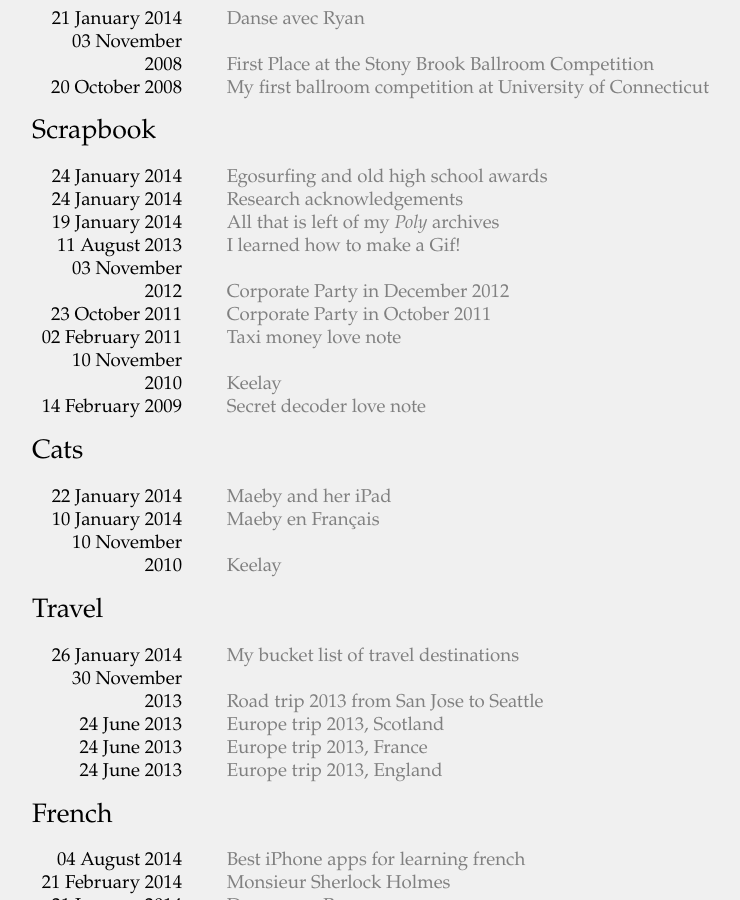
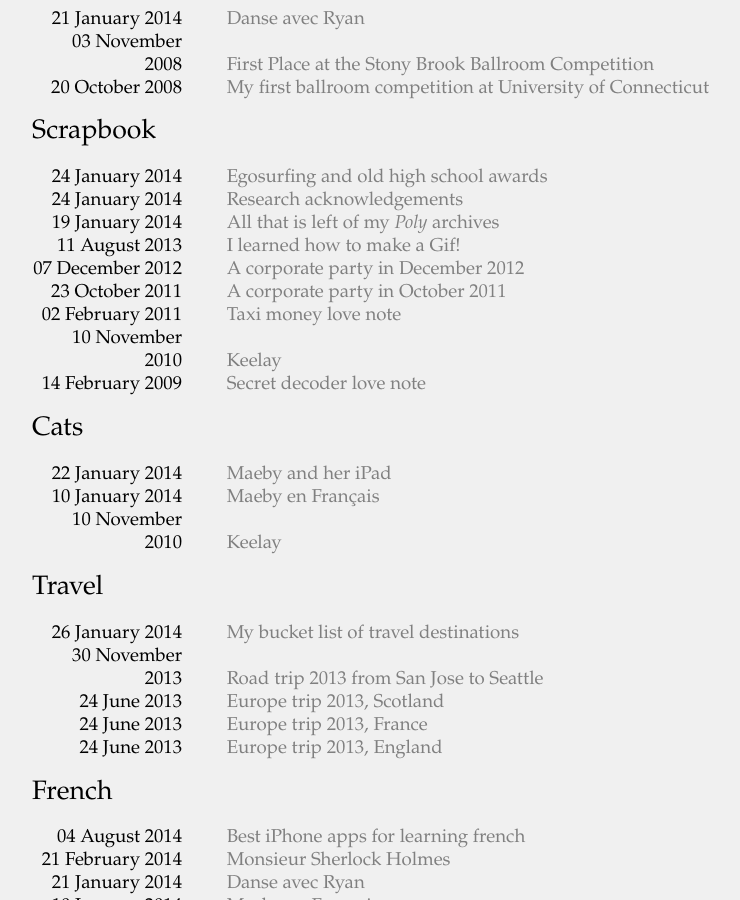
Before and after one commit to jmvx/jmv.me, a Jekyll site: the page built from archive/index.html, in a window 1280 px wide and 900 px high, scrolled down 469 px. Shown: the whole window, without its empty margins (208-948 px from the left). Built offline with Jekyll 4.4.1, drawn with Linux system fonts in a browser that asks for light colours.

Commit message:
Changed filenames and post titles to reflect date

```diff
--- a/_posts/2011-10-23-corporate-party-oct2011.html
+++ b/_posts/2011-10-23-corporate-party-1011.html
@@ -1,5 +1,5 @@
 ---
-title: Corporate Party in October 2011
+title: A corporate party in October 2011
 categories: scrapbook
 layout: post
 image: /images/corporate-oct2011.jpg
--- a/_posts/2012-11-03-corporate-party-dec2012.html
+++ b/_posts/2012-12-07-corporate-party-1212.html
@@ -1,5 +1,5 @@
 ---
-title: Corporate Party in December 2012
+title: A corporate party in December 2012
 categories: scrapbook
 layout: post
 image: /images/corporate-dec2012.jpg
```
